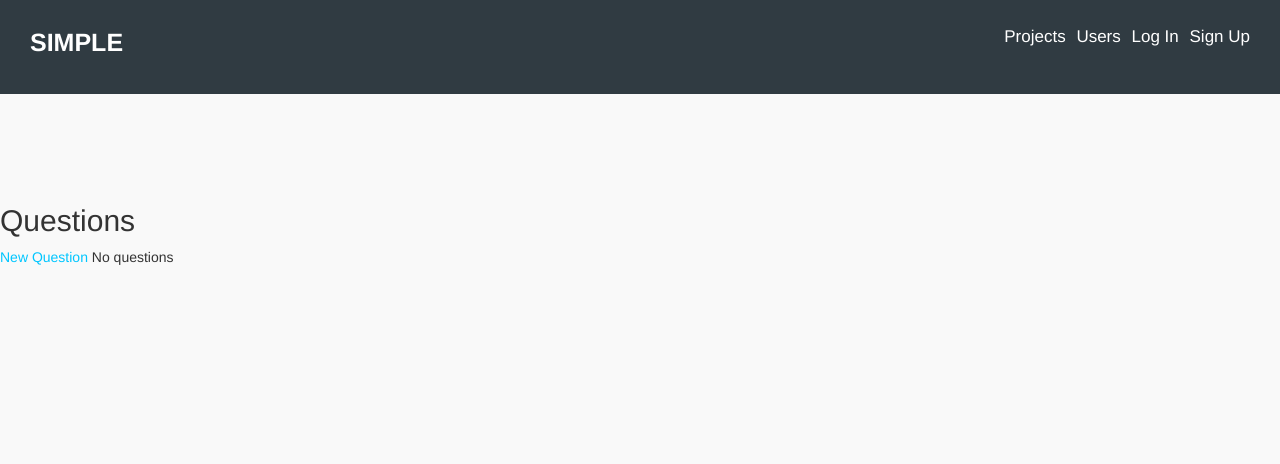
After one commit to zurfyx/simple, a Django app: page /projects/1/questions in a window 1280 px wide. The commit adds this page. Shown: the top 464 px of the page. Run offline with Django 3.2, Linux system fonts and the light colour scheme; style sheets or scripts are compiled from the project's sources; parts of the project's set-up code (start-up, migrations or seed data) failed here and were passed over; some libraries are stand-ins or nearby versions.

Commit message:
Questions in process

```diff
--- a/simple/projects/urls.py
+++ b/simple/projects/urls.py
@@ -7,7 +7,7 @@ from .views import ProjectDetail, ProjectList, ProjectNewView,\
     ProjectContributeView, ProjectPendingApproval, \
     ProjectApproveContributionList, UserProjectList, \
     ProjectContributionApproveView, ProjectContributionDenyView,\
-    SearchProject
+    SearchProject, ProjectQuestions, ProjectQuestionAdd
 
 urlpatterns = [
     # Include comments application
@@ -114,5 +114,17 @@ urlpatterns = [
         ProjectEdit.as_view(),
         name='edit'
     ),
+    # Include comments application
+    url(
+        r'^\/(?P<project>\d+)/questions',
+        ProjectQuestions.as_view(),
+        name='questions'
+    ),
+    url(
+        r'^\/questions/new',
+        ProjectQuestionAdd.as_view(),
+        name='question_add'
+    ),
+
 
 ]
--- a/simple/projects/views.py
+++ b/simple/projects/views.py
@@ -1,19 +1,20 @@
 from annoying.functions import get_object_or_None
 from django.contrib import messages
 from django.core.urlresolvers import reverse
+from django.shortcuts import render
 from django.db.models import Q
-from django.http import HttpResponseRedirect
+from django.http import HttpResponseRedirect, HttpResponse
 from django.shortcuts import get_object_or_404
 from django.views.generic import ListView
 from django.views.generic.base import RedirectView, TemplateView
 from django.views.generic.detail import DetailView
 from django.views.generic.edit import CreateView
-
+from django.http import request
 from core.mixins import CustomLoginRequiredMixin, HeadOfDepartmentMixin
-from projects.forms import ProjectNewForm, ProjectContributeForm
+from projects.forms import ProjectNewForm, ProjectContributeForm, ProjectQuestionForm
 from projects.mixins import ApprovedProjectRequiredMixin
 from users.models import User
-from .models import Project, ProjectRole
+from .models import Project, ProjectRole, ProjectTechnicalRequest
 from mixins import ProjectEditMixin
 
 class ProjectList(ListView):
@@ -247,3 +248,17 @@ class ProjectEdit(ProjectEditMixin):
     def get_success_url(self):
         return reverse('projects:detail', args=[self.kwargs['pk']]) + \
                '#project_' + str(self.object.id)
+
+class ProjectQuestions(ListView):
+    model = Project
+    template_name = 'projects/questions.html'
+    context_object_name = 'projects'
+    ordering = ['-created']
+
+class ProjectQuestionAdd(CreateView):
+    template_name = 'projects/question_add.html'
+    form_class = ProjectQuestionForm
+
+    def get_success_url(self):
+        return reverse('projects:questions', args=[self.kwargs['pk']]) + \
+               '#project_' + str(self.object.id)
--- a/simple/templates/projects/detail.html
+++ b/simple/templates/projects/detail.html
@@ -27,6 +27,7 @@
                         <!-- <a href="#">Activities</a> -->
                         <a href="#">Members</a>
                         <a href="#">Contributors</a>
+                        <a href="{% url "projects:questions" project.id %}">Questions</a>
                         <a href="{% url "projects:contribute" project.id %}">Request membership</a>
                     </div>
                 </div>
@@ -45,6 +46,7 @@
                         {% if comment.user == request.user %}
                             <a href = "{% url 'projects:comments:comment_edit' project.id comment.id %}">Edit</a>
                         {% endif %}
+
                         {% if comment.user == request.user or request.user.role == USER_ROLES.MODERATOR %}
                             <a href = "{% url 'projects:comments:comment_delete' project.id comment.id %}">Delete</a>
                         {% endif %}
--- /dev/null
+++ b/simple/templates/projects/questions.html
@@ -0,0 +1,30 @@
+{% extends "projects/base.html" %}
+
+{% block content_ %}
+    {% block app_content %}
+
+        <div>
+            <h2>Questions</h2>
+            <a href = "{% url 'projects:question_add' %}">New Question</a>
+            {% for question in object.questionns.all %}
+                <div id="question_{{ question.id }}">
+                    <div>
+                        User: {{ question.user.first_name }}
+                    <div>
+                        Published: {{ question.created }}
+                    </div>
+                    </div>
+                    <div>
+                            {{ question.question }}
+
+                    </div>
+                </div>
+                <hr>
+            {% empty %}
+                No questions
+            {% endfor %}
+        </div>
+    </div>
+
+    {% endblock %}
+{% endblock %}
```
Also changed, not shown: simple/projects/forms.py (+10 -1 lines), simple/templates/projects/question_add.html (added, +8 -0 lines).
